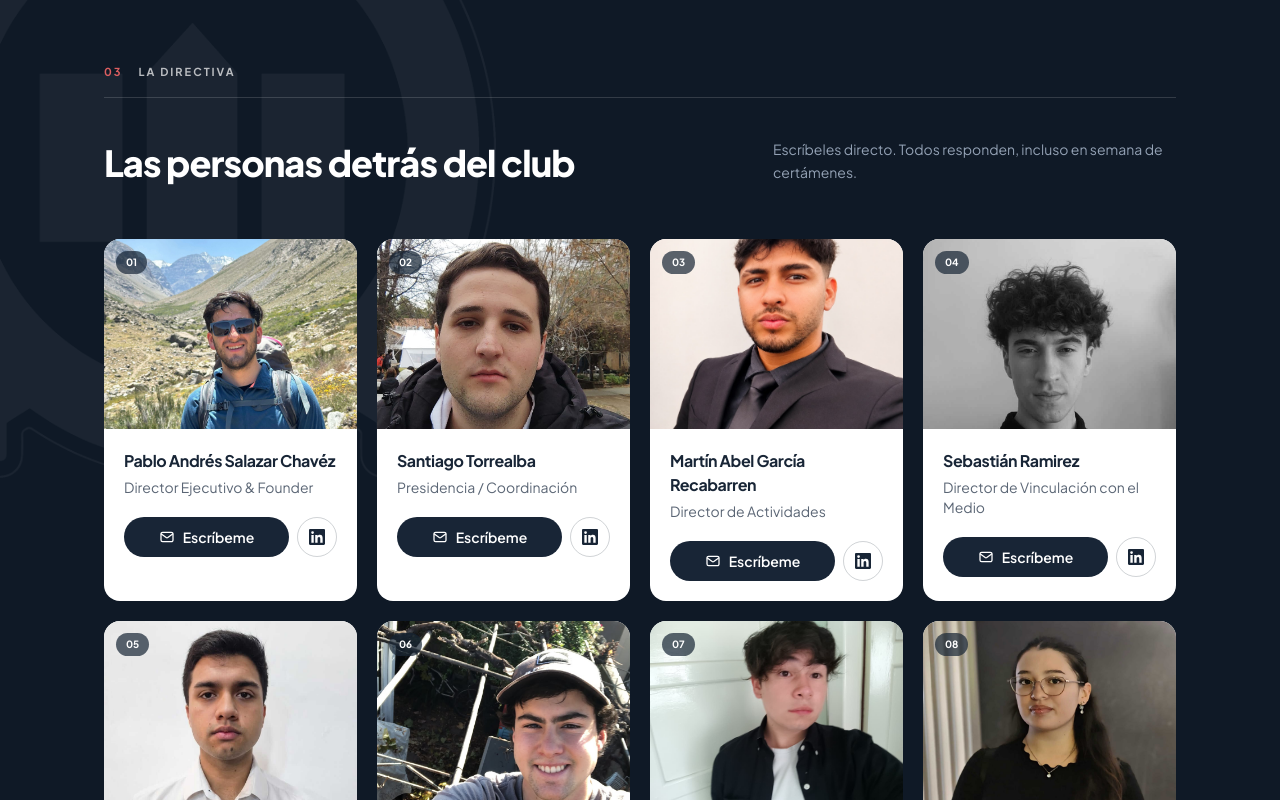
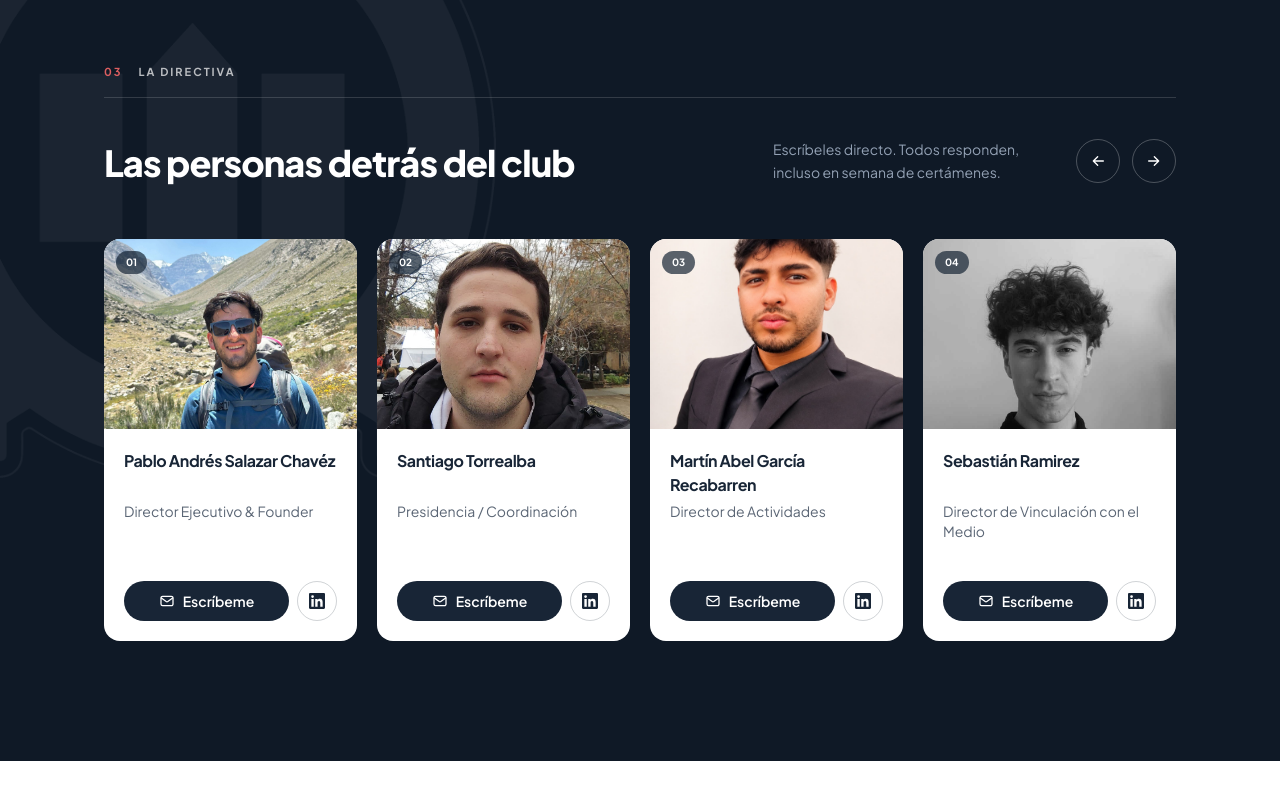
Before and after one commit to Victopvl/Brochure-Web---Club-Emprendedores, a React (Vite) app: page / in a window 1280 px wide. Shown: the part 3040-3840 px from the top of the page. Built offline with nearby package versions, Linux system fonts and the light colour scheme.

Commit message:
Add: implement horizontal scroll functionality and navigation buttons in Board component

```diff
--- a/src/components/sections/Board.tsx
+++ b/src/components/sections/Board.tsx
@@ -1,3 +1,4 @@
+import { useRef } from "react";
 import { UnabWatermark } from "../brand/UnabWatermark.tsx";
 import { Icon } from "../ui/Icon.tsx";
 import { ImagePlaceholder } from "../ui/ImagePlaceholder.tsx";
@@ -7,6 +8,24 @@ import { board } from "../../data/board.ts";
 import { container, cx } from "../../lib/ui.ts";
 
 export function Board() {
+  const trackRef = useRef<HTMLUListElement>(null);
+
+  function scrollByMember(direction: 1 | -1) {
+    const track = trackRef.current;
+    const card = track?.querySelector("li");
+    if (!track || !card) return;
+
+    const gap = Number.parseFloat(getComputedStyle(track).columnGap) || 0;
+    const step = card.getBoundingClientRect().width + gap;
+    const maxScroll = track.scrollWidth - track.clientWidth;
+    const next = track.scrollLeft + step * direction;
+
+    track.scrollTo({
+      left: next < 0 ? maxScroll : next > maxScroll + 1 ? 0 : next,
+      behavior: "smooth",
+    });
+  }
+
   return (
     <section
       id="directiva"
@@ -24,16 +43,43 @@ export function Board() {
             </h2>
           </Reveal>
           <Reveal delay={0.08}>
-            <p className="text-sm leading-relaxed text-muted-dark">
-              Escríbeles directo. Todos responden, incluso en semana de
-              certámenes.
-            </p>
+            <div className="flex items-end justify-between gap-5">
+              <p className="max-w-sm text-sm leading-relaxed text-muted-dark">
+                Escríbeles directo. Todos responden, incluso en semana de
+                certámenes.
+              </p>
+              <div className="flex shrink-0 gap-3">
+                <button
+                  type="button"
+                  onClick={() => scrollByMember(-1)}
+                  aria-label="Integrante anterior"
+                  className="flex h-11 w-11 items-center justify-center rounded-full border border-white/25 text-white transition-colors hover:bg-white hover:text-unab-navy"
+                >
+                  <Icon name="arrow-left-icon" className="h-4 w-4" />
+                </button>
+                <button
+                  type="button"
+                  onClick={() => scrollByMember(1)}
+                  aria-label="Integrante siguiente"
+                  className="flex h-11 w-11 items-center justify-center rounded-full border border-white/25 text-white transition-colors hover:bg-white hover:text-unab-navy"
+                >
+                  <Icon name="arrow-right-icon" className="h-4 w-4" />
+                </button>
+              </div>
+            </div>
           </Reveal>
         </div>
 
-        <ul className="mt-14 grid gap-5 sm:grid-cols-2 xl:grid-cols-4">
+        <ul
+          ref={trackRef}
+          aria-label="Integrantes de la directiva"
+          className="mt-14 flex snap-x snap-mandatory gap-5 overflow-x-auto pb-2 [scrollbar-width:none] [&::-webkit-scrollbar]:hidden"
+        >
           {board.map((member, index) => (
-            <li key={member.role}>
+            <li
+              key={member.name}
+              className="w-[82%] shrink-0 snap-start sm:w-[calc((100%-1.25rem)/2)] lg:w-[calc((100%-2.5rem)/3)] xl:w-[calc((100%-3.75rem)/4)]"
+            >
               <Reveal delay={index * 0.05} className="h-full">
                 <article className="flex h-full flex-col overflow-hidden rounded-2xl bg-white">
                   <div className="relative">
@@ -58,12 +104,14 @@ export function Board() {
                   </div>
 
                   <div className="flex flex-1 flex-col p-5">
-                    <h3 className="text-base font-bold tracking-tight text-unab-navy">
+                    <h3 className="min-h-12 text-base font-bold tracking-tight text-unab-navy">
                       {member.name}
                     </h3>
-                    <p className="mt-1 text-sm text-muted">{member.role}</p>
+                    <p className="mt-1 min-h-[3.75rem] text-sm leading-5 text-muted">
+                      {member.role}
+                    </p>
 
-                    <div className="mt-5 flex items-center gap-2">
+                    <div className="mt-auto flex items-center gap-2 pt-5">
                       <a
                         href={`mailto:${member.email}`}
                         className="inline-flex flex-1 items-center justify-center gap-2 rounded-full bg-unab-navy px-4 py-2.5 text-sm font-semibold text-white transition-colors hover:bg-unab-navy-deep"
```
